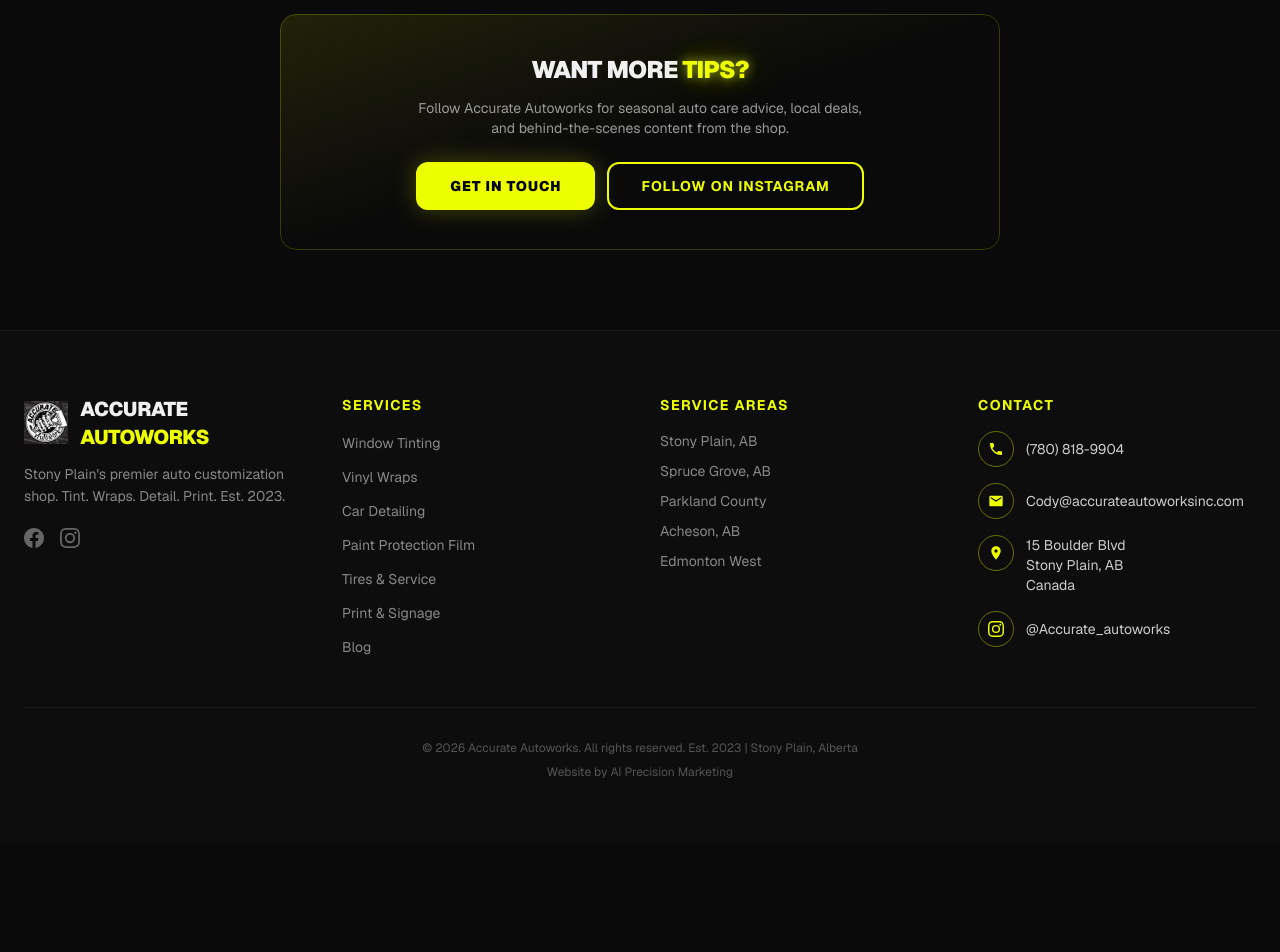
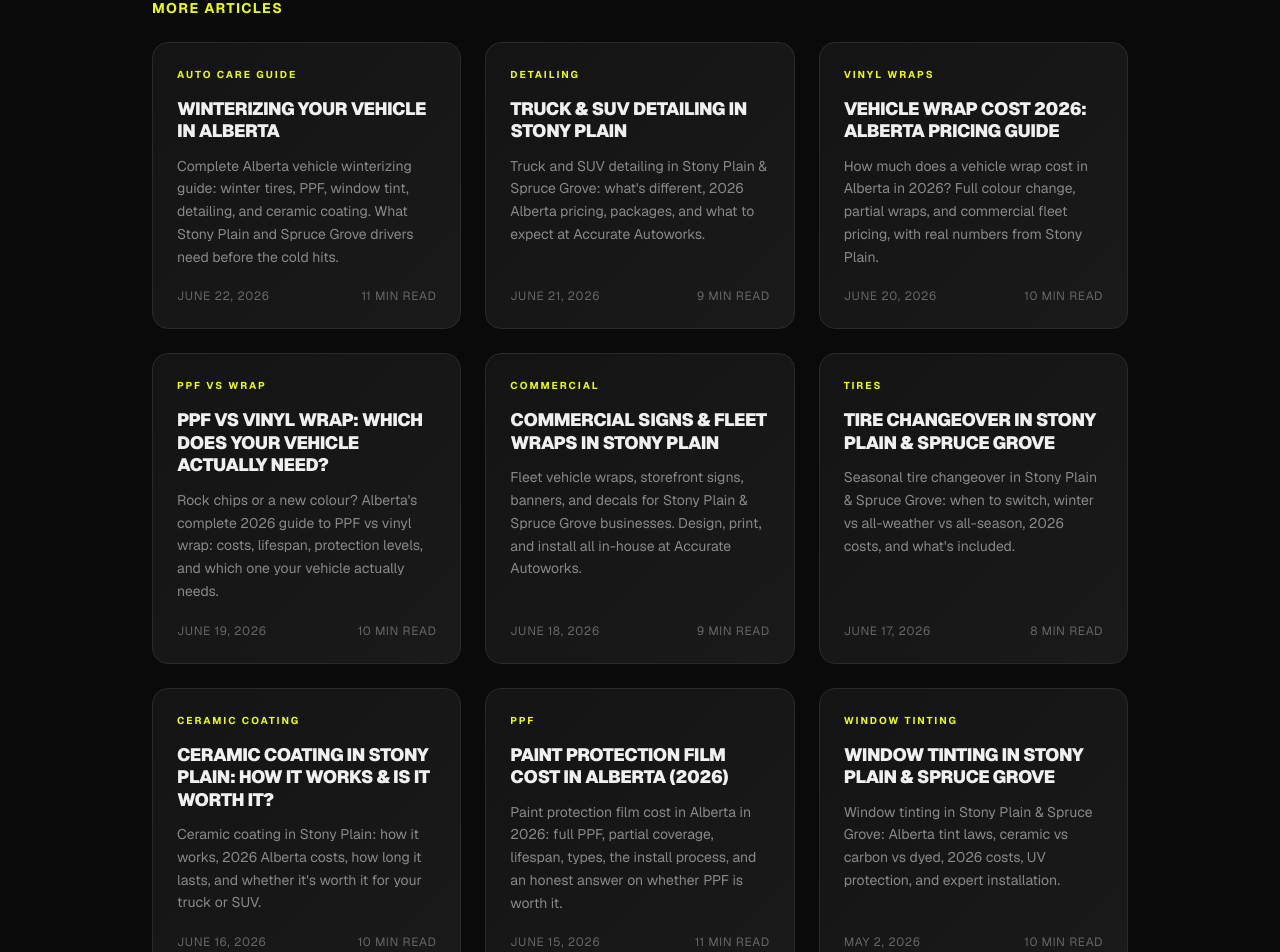
Before and after one commit to erichomepro/accurate-autoworks, a Next.js app: page /blog in a window 1280 px wide. Shown: the part 888-1840 px from the top of the page. Before the commit the page ends 1732 px from the top, so only its background shows below. Built offline with nearby package versions, Linux system fonts and the light colour scheme.

Commit message:
Fix blog index: list all 13 posts (only 1 was showing)

```diff
--- a/src/app/blog/page.tsx
+++ b/src/app/blog/page.tsx
@@ -19,6 +19,114 @@
     readTime: "12 min read",
     tag: "Auto Care Guide",
     featured: true,
+  },
+  {
+    slug: "winterizing-vehicle-alberta-stony-plain",
+    title: "Winterizing Your Vehicle in Alberta",
+    excerpt:
+      "Complete Alberta vehicle winterizing guide: winter tires, PPF, window tint, detailing, and ceramic coating. What Stony Plain and Spruce Grove drivers need before the cold hits.",
+    date: "June 22, 2026",
+    readTime: "11 min read",
+    tag: "Auto Care Guide",
+  },
+  {
+    slug: "truck-suv-detailing-stony-plain",
+    title: "Truck & SUV Detailing in Stony Plain",
+    excerpt:
+      "Truck and SUV detailing in Stony Plain & Spruce Grove: what's different, 2026 Alberta pricing, packages, and what to expect at Accurate Autoworks.",
+    date: "June 21, 2026",
+    readTime: "9 min read",
+    tag: "Detailing",
+  },
+  {
+    slug: "vehicle-wrap-cost-2026-alberta",
+    title: "Vehicle Wrap Cost 2026: Alberta Pricing Guide",
+    excerpt:
+      "How much does a vehicle wrap cost in Alberta in 2026? Full colour change, partial wraps, and commercial fleet pricing, with real numbers from Stony Plain.",
+    date: "June 20, 2026",
+    readTime: "10 min read",
+    tag: "Vinyl Wraps",
+  },
+  {
+    slug: "ppf-vs-vinyl-wrap-alberta-guide",
+    title: "PPF vs Vinyl Wrap: Which Does Your Vehicle Actually Need?",
+    excerpt:
+      "Rock chips or a new colour? Alberta's complete 2026 guide to PPF vs vinyl wrap: costs, lifespan, protection levels, and which one your vehicle actually needs.",
+    date: "June 19, 2026",
+    readTime: "10 min read",
+    tag: "PPF vs Wrap",
+  },
+  {
+    slug: "commercial-signs-vehicle-wraps-stony-plain",
+    title: "Commercial Signs & Fleet Wraps in Stony Plain",
+    excerpt:
+      "Fleet vehicle wraps, storefront signs, banners, and decals for Stony Plain & Spruce Grove businesses. Design, print, and install all in-house at Accurate Autoworks.",
+    date: "June 18, 2026",
+    readTime: "9 min read",
+    tag: "Commercial",
+  },
+  {
+    slug: "tire-changeover-stony-plain-spruce-grove",
+    title: "Tire Changeover in Stony Plain & Spruce Grove",
+    excerpt:
+      "Seasonal tire changeover in Stony Plain & Spruce Grove: when to switch, winter vs all-weather vs all-season, 2026 costs, and what's included.",
+    date: "June 17, 2026",
+    readTime: "8 min read",
+    tag: "Tires",
+  },
+  {
+    slug: "ceramic-coating-stony-plain-alberta",
+    title: "Ceramic Coating in Stony Plain: How It Works & Is It Worth It?",
+    excerpt:
+      "Ceramic coating in Stony Plain: how it works, 2026 Alberta costs, how long it lasts, and whether it's worth it for your truck or SUV.",
+    date: "June 16, 2026",
+    readTime: "10 min read",
+    tag: "Ceramic Coating",
+  },
+  {
+    slug: "paint-protection-film-cost-alberta-2026",
+    title: "Paint Protection Film Cost in Alberta (2026)",
+    excerpt:
+      "Paint protection film cost in Alberta in 2026: full PPF, partial coverage, lifespan, types, the install process, and an honest answer on whether PPF is worth it.",
+    date: "June 15, 2026",
+    readTime: "11 min read",
+    tag: "PPF",
+  },
+  {
+    slug: "window-tinting-stony-plain-spruce-grove",
+    title: "Window Tinting in Stony Plain & Spruce Grove",
+    excerpt:
+      "Window tinting in Stony Plain & Spruce Grove: Alberta tint laws, ceramic vs carbon vs dyed, 2026 costs, UV protection, and expert installation.",
+    date: "May 2, 2026",
+    readTime: "10 min read",
+    tag: "Window Tinting",
+  },
+  {
+    slug: "vinyl-wraps-stony-plain-spruce-grove",
+    title: "Vinyl Wraps in Stony Plain & Spruce Grove",
+    excerpt:
+      "Vinyl wraps and colour-change wraps in Stony Plain: the types, Alberta pricing, how long they last, and what to expect.",
+    date: "April 28, 2026",
+    readTime: "9 min read",
+    tag: "Vinyl Wraps",
+  },
+  {
+    slug: "auto-detailing-stony-plain-spruce-grove",
+    title: "Auto Detailing in Stony Plain & Spruce Grove",
+    excerpt:
+      "Auto detailing in Stony Plain & Spruce Grove: the full menu, 2026 Alberta pricing, interior vs exterior explained, and what to expect.",
+    date: "April 20, 2026",
+    readTime: "9 min read",
+    tag: "Detailing",
+  },
+  {
+    slug: "paint-protection-film-ppf-stony-plain-alberta",
+    title: "Paint Protection Film in Stony Plain",
+    excerpt:
+      "PPF in Stony Plain & Spruce Grove: rock chip protection, self-healing film, 2026 Alberta costs, and whether a clear bra is worth it for your vehicle.",
+    date: "April 12, 2026",
+    readTime: "9 min read",
+    tag: "PPF",
   },
 ];
 
```
